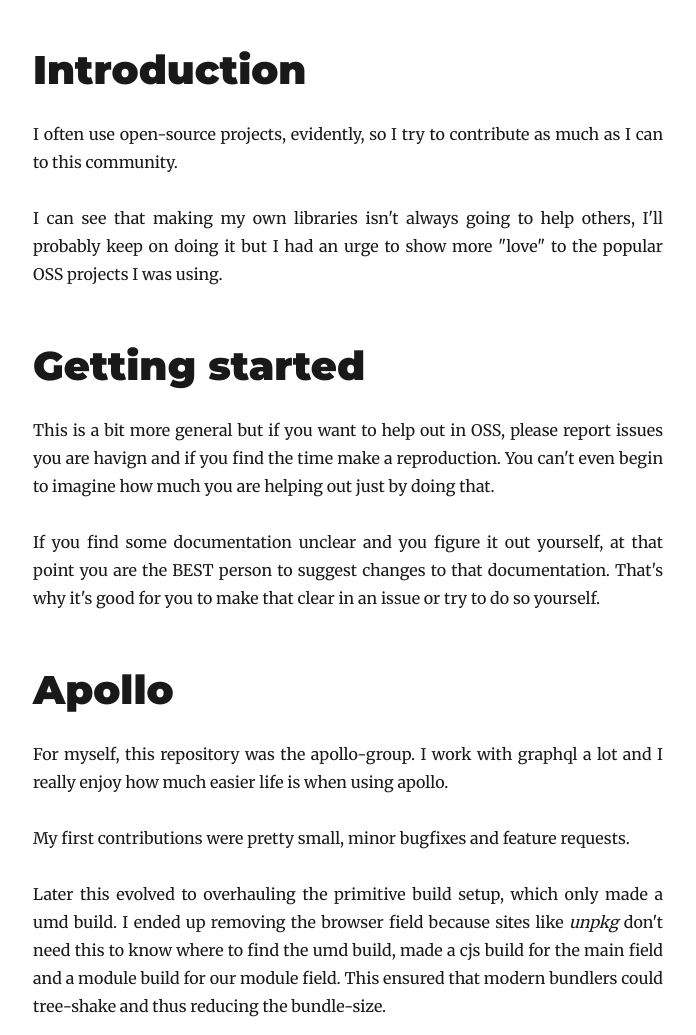
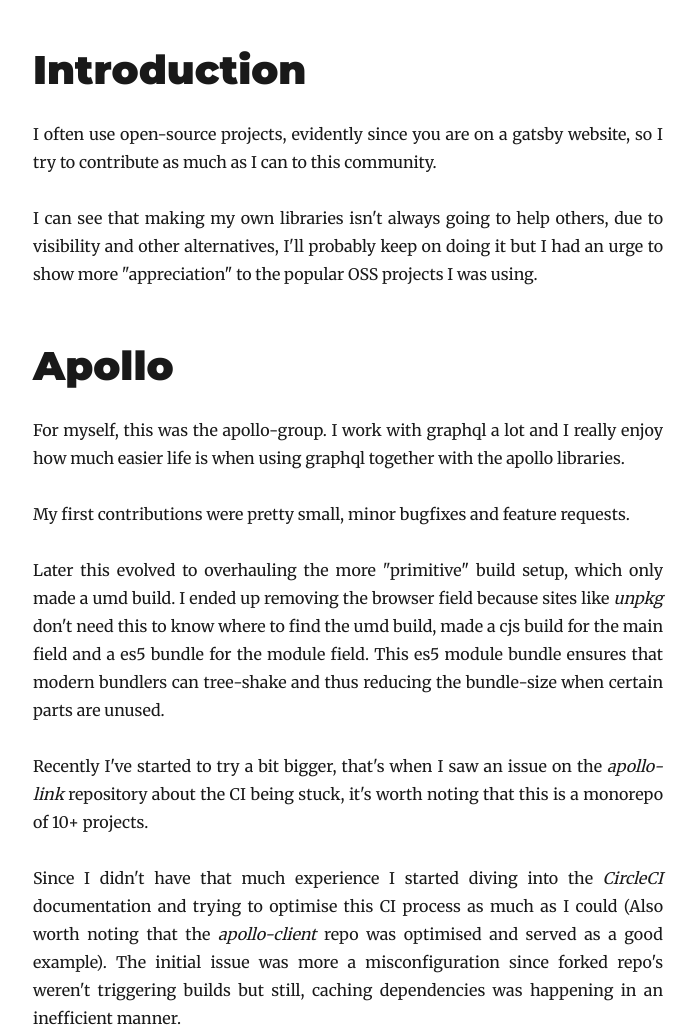
Before and after one commit to JoviDeCroock/blog-portfolio, a Gatsby site: page /general/apolloLink/ in a window 1280 px wide. Shown: the part 220-1255 px from the top of the page, without its empty margins (292-988 px from the left). Built offline with nearby package versions, Linux system fonts and the light colour scheme; Gatsby itself is replaced by a stand-in of ours; some packages are replaced by stand-ins of ours.

Commit message:
rewrite blogpost

```diff
--- a/content/blog/general/apolloLink.md
+++ b/content/blog/general/apolloLink.md
@@ -8,55 +8,47 @@
 
 # Introduction
 
-I often use open-source projects, evidently, so I try
-to contribute as much as I can to this community.
+I often use open-source projects, evidently since you are
+on a gatsby website, so I try to contribute as much as I
+can to this community.
 
 I can see that making my own libraries isn't always going
-to help others, I'll probably keep on doing it but I had
-an urge to show more "love" to the popular OSS projects
-I was using.
-
-# Getting started
-
-This is a bit more general but if you want to help out in OSS,
-please report issues you are havign and if you find the time make
-a reproduction. You can't even begin to imagine how much you are
-helping out just by doing that.
-
-If you find some documentation unclear and you figure it out yourself,
-at that point you are the BEST person to suggest changes to that documentation.
-That's why it's good for you to make that clear in an issue or try to do so yourself.
+to help others, due to visibility and other alternatives,
+I'll probably keep on doing it but I had an urge to show more
+"appreciation" to the popular OSS projects I was using.
 
 # Apollo
 
-For myself, this repository was the apollo-group. I work with
+For myself, this was the apollo-group. I work with
 graphql a lot and I really enjoy how much easier life is when
-using apollo.
+using graphql together with the apollo libraries.
 
 My first contributions were pretty small, minor bugfixes and feature
 requests.
 
-Later this evolved to overhauling the primitive build setup, which
-only made a umd build.
+Later this evolved to overhauling the more "primitive"
+build setup, which only made a umd build.
 I ended up removing the browser field because sites like _unpkg_ don't
 need this to know where to find the umd build, made a cjs build for
-the main field and a module build for our module field.
-This ensured that modern bundlers could tree-shake and thus reducing
-the bundle-size.
+the main field and a es5 bundle for the module field.
+This es5 module bundle ensures that modern bundlers can
+tree-shake and thus reducing the bundle-size when certain parts
+are unused.
 
-Recently I've started to "dream" a bit bigger, that's when I
+Recently I've started to try a bit bigger, that's when I
 saw an issue on the _apollo-link_ repository about the CI being stuck,
 it's worth noting that this is a monorepo of 10+ projects.
 
 Since I didn't have that much experience I started diving into the
 _CircleCI_ documentation and trying to optimise this CI process as
-much as I could.
+much as I could (Also worth noting that the _apollo-client_ repo
+was optimised and served as a good example).
 The initial issue was more a misconfiguration since forked repo's
 weren't triggering builds but still, caching dependencies was happening
-in an incorrect and inefficient manner.
+in an inefficient manner.
 
 The build used to include a seperate step for every library in the monorepo,
-in my opinion this was causing some delays. That's why I reduced this all to
+my perception was that this was causing some delays. That's why I reduced this all to
 one single step named _monorepo_. Which compiles, tests and reports the status
 of all subrepo's.
 
@@ -66,5 +58,17 @@
 
 ![Screenshot showing additions after PR](./apolloLinkInsights.png)
 
+# Concluding
+
+This part is a bit more general. If you want to help out in OSS,
+please report issues you are having and if you find the time, make
+a reproduction. You can't even begin to imagine how much you are
+helping out just by doing that.
+Reproducing a bug is worth its weight in gold.
+
+If you find some documentation unclear and you figure it out yourself,
+at that point you are THE BEST person to suggest changes to the documentation.
+That's why it's good for you to make that clear in an issue or try to do so yourself.
+
 I hope this post motivates some people to help out in a repo by submitting
 an issue with reproduction or whatever they feel like will help out!
```
